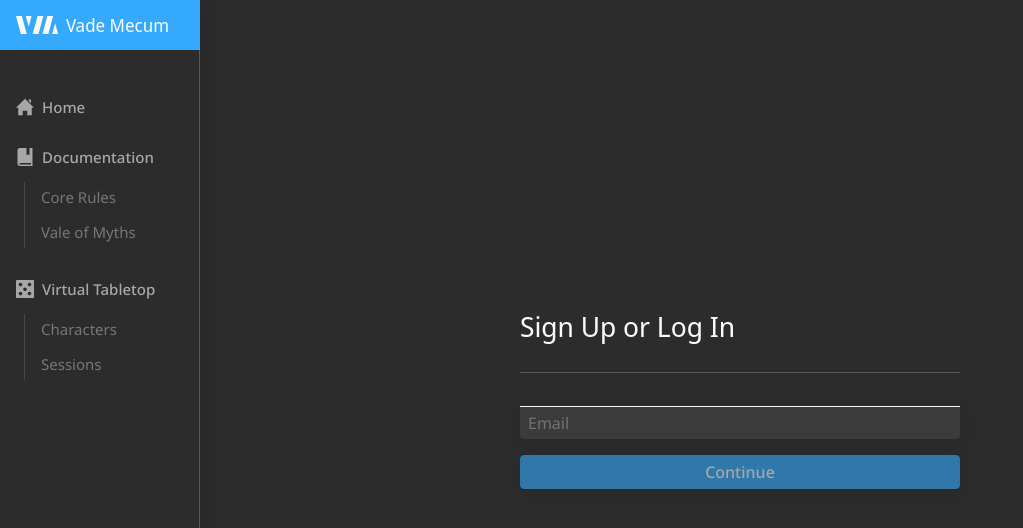
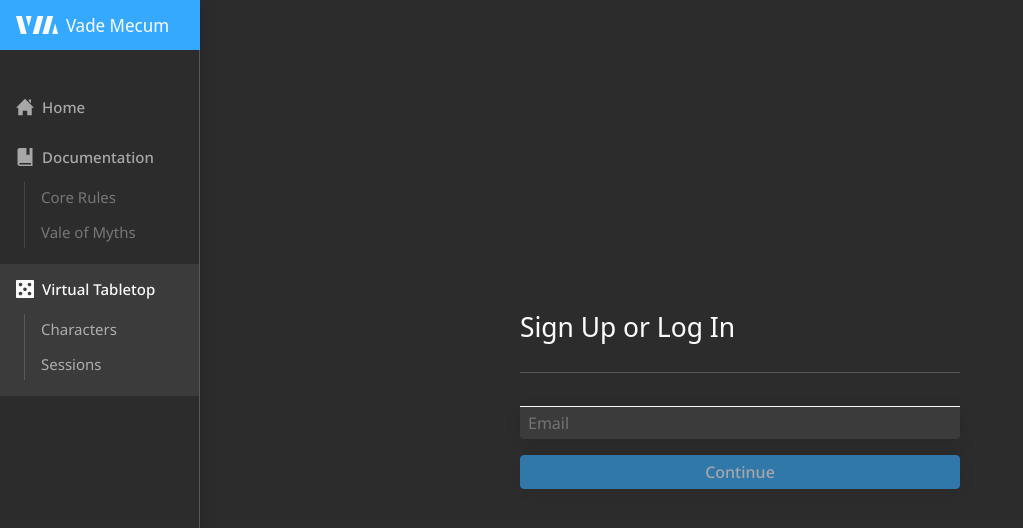
Before and after one commit to Paradoxdotexe/vade-mecum, a React (Create React App) app: page /vtt/login in a window 1280 px wide. Shown: the top 528 px of the page, without its empty margins (0-1023 px from the left). Built offline with nearby package versions, Linux system fonts and the light colour scheme.

Commit message:
PATCH: Update SideNav to highlight for login

```diff
--- a/src/common/SideNav.tsx
+++ b/src/common/SideNav.tsx
@@ -143,7 +143,7 @@ const StyledSideNav = styled.div`
 type NavItem = {
   icon: ReactNode;
   label: string;
-  path?: string;
+  prefix?: string; // we only expect Home to not have a prefix
   children?: {
     label: string;
     path: string;
@@ -153,12 +153,12 @@ type NavItem = {
 const NAV_ITEMS: NavItem[] = [
   {
     icon: <HomeIcon />,
-    label: 'Home',
-    path: '/'
+    label: 'Home'
   },
   {
     icon: <BookIcon />,
     label: 'Documentation',
+    prefix: '/docs',
     children: [
       {
         label: 'Core Rules',
@@ -173,6 +173,7 @@ const NAV_ITEMS: NavItem[] = [
   {
     icon: <DieIcon />,
     label: 'Virtual Tabletop',
+    prefix: '/vtt',
     children: [
       {
         label: 'Characters',
@@ -211,11 +212,16 @@ export const SideNav: React.FC = () => {
       </div>
 
       <div className="sideNav__items">
-        {NAV_ITEMS.map((navItem, i) => (
+        {NAV_ITEMS.map((navItem, i) => {
+          const active = navItem.prefix
+            ? location.pathname.startsWith(navItem.prefix)
+            : location.pathname === '/';
+
+          return (
             <div
               key={i}
-            className={`items__item ${location.pathname === navItem.path ? 'item--active' : ''}`}
-            onClick={() => navigate(navItem.path ?? navItem.children?.[0]?.path ?? '')}
+              className={`items__item ${active ? 'item--active' : ''}`}
+              onClick={() => navigate(navItem.children?.[0].path ?? '/')}
             >
               <div className="item__header">
                 {navItem.icon}
@@ -223,10 +229,13 @@ export const SideNav: React.FC = () => {
               </div>
               {navItem.children && (
                 <div className="item__subItems">
-                {navItem.children.map((child, j) => (
+                  {navItem.children.map((child, j) => {
+                    const active = location.pathname === child.path;
+
+                    return (
                       <div
                         key={j}
-                    className={`subItems__subItem ${location.pathname === child.path ? 'subItem--active' : ''}`}
+                        className={`subItems__subItem ${active ? 'subItem--active' : ''}`}
                         onClick={event => {
                           event.stopPropagation();
                           navigate(child.path);
@@ -234,11 +243,13 @@ export const SideNav: React.FC = () => {
                       >
                         {child.label}
                       </div>
-                ))}
+                    );
+                  })}
                 </div>
               )}
             </div>
-        ))}
+          );
+        })}
       </div>
 
       {user.authenticated && (
--- a/src/version.json
+++ b/src/version.json
@@ -1,4 +1,4 @@
 {
-  "version": "0.37.6",
-  "versionCommitHash": "bceb533"
+  "version": "0.37.7",
+  "versionCommitHash": "d1d2e94"
 }
```
Lines whose indentation alone changed are shown as unchanged.
